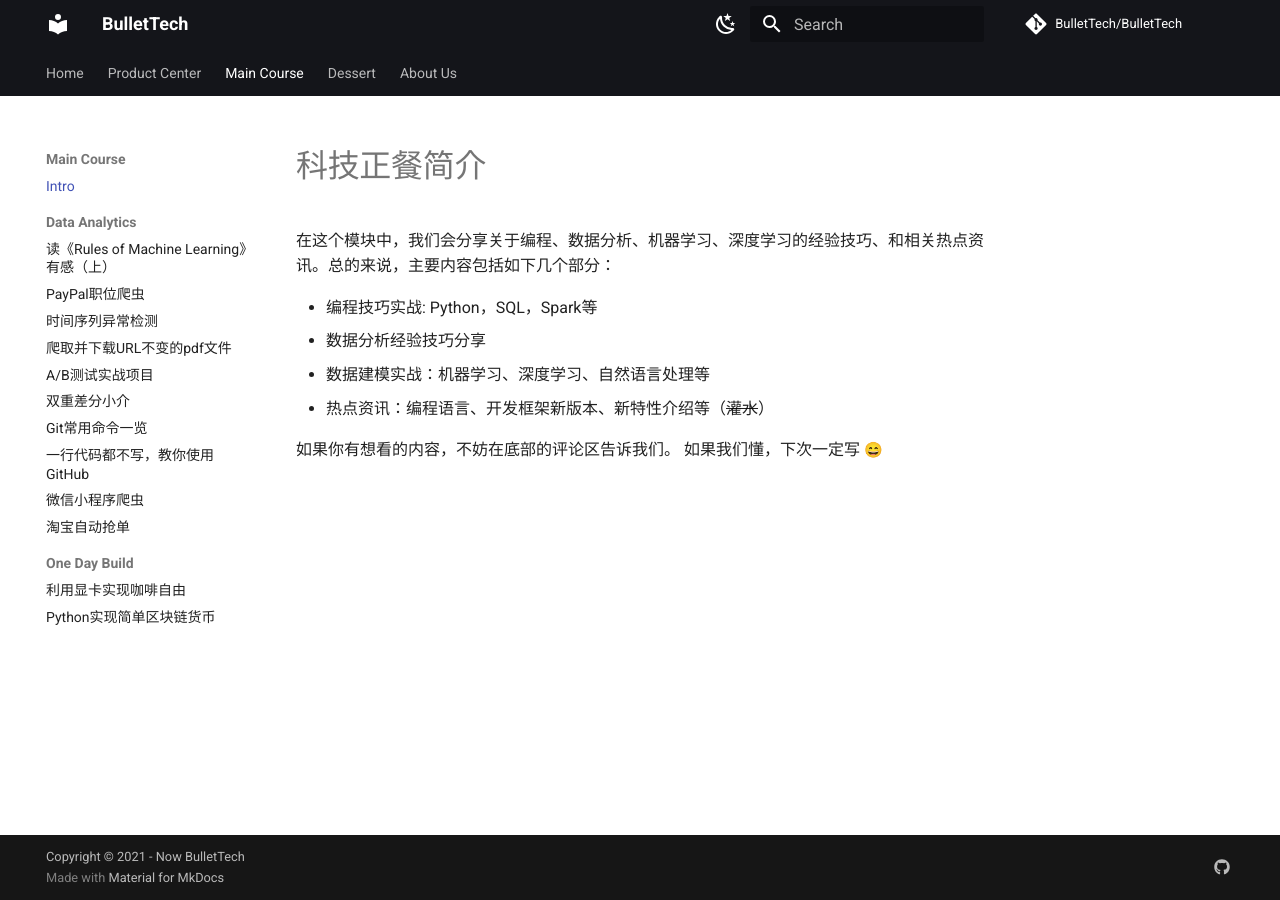
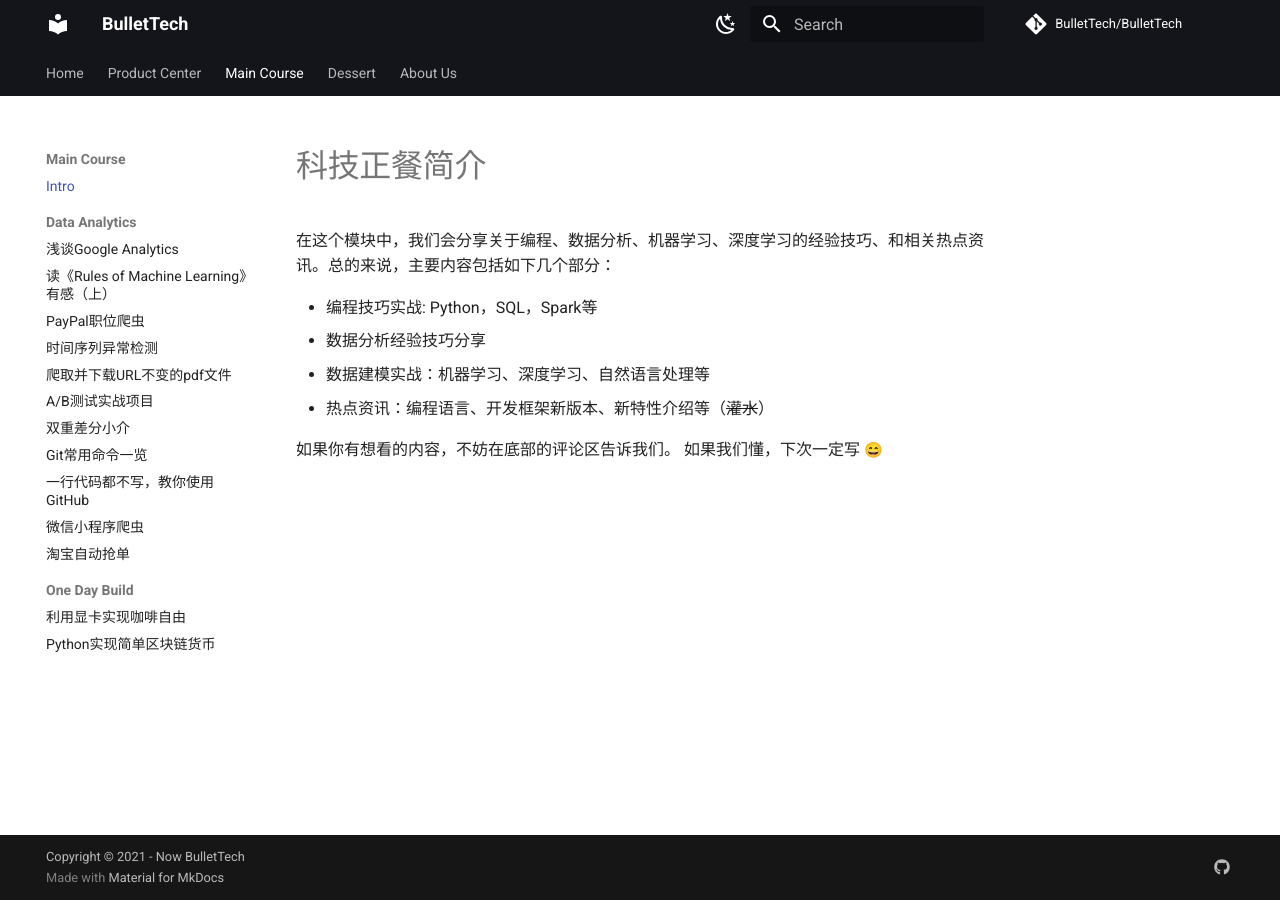
Before and after one commit to BulletTech/BulletTech, an MkDocs documentation site: the page built from docs/Main_course_blog_intro.md, in a window 1280 px wide. Built offline with MkDocs 1.6.1 and Material for MkDocs 9.7.7, drawn with Linux system fonts in a browser that asks for light colours; emoji names are drawn with the system emoji font; comment, search, counter and statistics services are not loaded.

Commit message:
Add GA intro

```diff
--- a/mkdocs.yml
+++ b/mkdocs.yml
@@ -17,6 +17,7 @@ nav:
   - Main Course:
     - Intro: Main_course_blog_intro.md
     - Data Analytics:
+        - 浅谈Google Analytics: Main_Course/Analytics_Tools/2021-07-31-GA-Intro.md
         - 读《Rules of Machine Learning》有感（上）: Main_Course/Data_Analytics/2021-07-22-notes-of-rules-of-ML.md
         - PayPal职位爬虫: Main_Course/Data_Analytics/2021-07-18-PayPal-Job-Crawler.md
         - 时间序列异常检测: Main_Course/Data_Analytics/2021-07-16-Timeseries-algo.md
```
